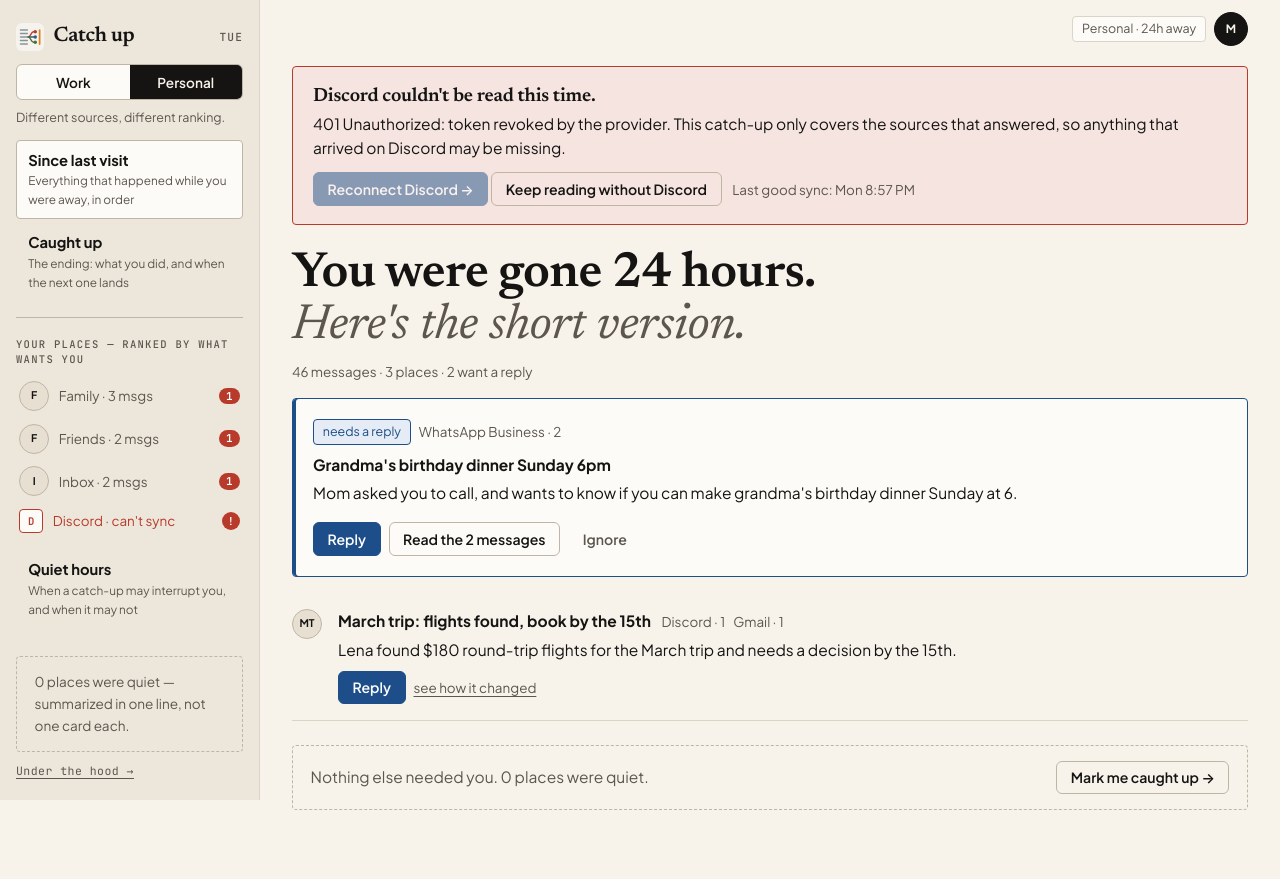
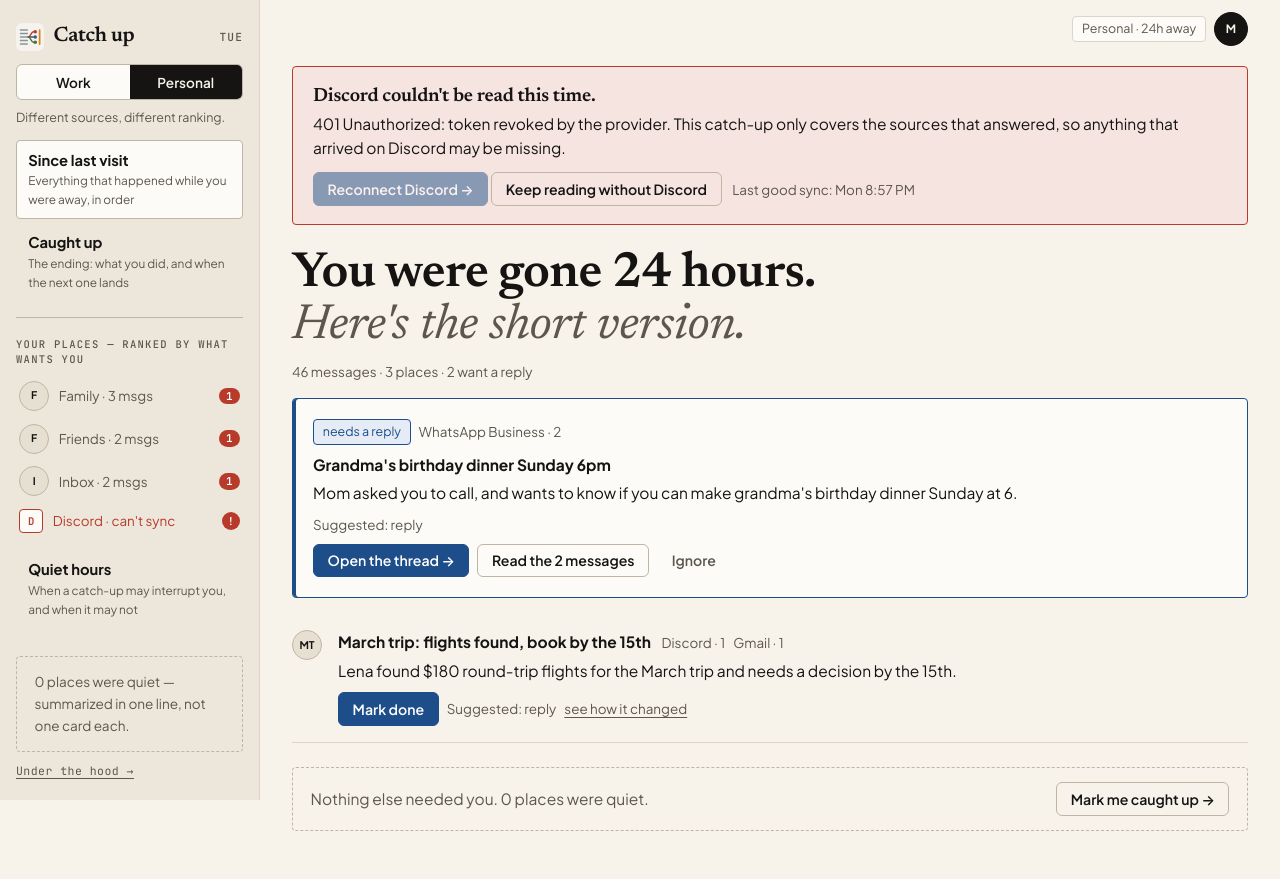
Before and after one commit to Revaant-D/5_Unopsis, a Django app: page /personal/catchup/ in a window 1280 px wide. Before the commit the page ends 810 px from the top, so only its background shows below. Run offline with Django 5.2, Linux system fonts and the light colour scheme; a user stored in the database is signed in; data comes from the database, SQL or seed files in the repository.

Commit message:
B-3: buttons say Mark done; the suggested action is shown as text
Handled and catch-up buttons only ever marked an item done, but read
'Approve payment' or 'Reply'. They now say 'Mark done', with 'Suggested: ...'
beside them. Adds a lowerfirst filter for that text.

Co-Authored-By: Claude <noreply@anthropic.com>

```diff
--- a/templates/unopsis/app/personal_catchup.html
+++ b/templates/unopsis/app/personal_catchup.html
@@ -28,9 +28,10 @@
         {% for chip in lead.chips %}<span class="meta">{{ chip.label }} · {{ chip.count }}</span>{% empty %}{% endfor %}
       </p>
       <p class="mb-1"><strong>{{ lead.title }}</strong></p>
-      <p>{{ lead.summary }}</p>
+      <p class="mb-2">{{ lead.summary }}</p>
+      {% if lead.primary.label %}<p class="meta mb-2">Suggested: {{ lead.primary.label|lowerfirst }}</p>{% endif %}
       <div class="d-flex flex-wrap gap-2">
-        <a class="btn-app btn-app--primary" href="{% url 'app-thread' 'personal' lead.pk %}">{{ lead.primary.label|default:"Reply in thread" }}</a>
+        <a class="btn-app btn-app--primary" href="{% url 'app-thread' 'personal' lead.pk %}">Open the thread →</a>
         <a class="btn-app" href="{% url 'app-thread' 'personal' lead.pk %}?show=all">Read the {{ lead.messages.all|length }} message{{ lead.messages.all|length|pluralize }}</a>
         <form method="post" action="{% url 'app-item-action' lead.pk %}">{% csrf_token %}
           <input type="hidden" name="action" value="dismiss">
@@ -54,8 +55,9 @@
           <form method="post" action="{% url 'app-item-action' item.pk %}">{% csrf_token %}
             <input type="hidden" name="action" value="handle">
             <input type="hidden" name="return_to" value="catchup">
-            <button class="btn-app btn-app--primary" type="submit" title="Marks this handled in Unopsis — nothing is sent anywhere">{{ item.primary.label|default:"Done" }}</button>
+            <button class="btn-app btn-app--primary" type="submit" title="Marks this done in Unopsis. Nothing is sent anywhere.">Mark done</button>
           </form>
+          {% if item.primary.label %}<span class="meta align-self-center">Suggested: {{ item.primary.label|lowerfirst }}</span>{% endif %}
           {% if item.deadline_at %}<button type="button" class="btn-app" disabled title="Unopsis is read-only — nothing is added on your behalf">Add to calendar</button>{% endif %}
           <a class="meta align-self-center" href="{% url 'app-thread' 'personal' item.pk %}">see how it changed</a>
         </div>
--- a/unopsis/templatetags/app_ui.py
+++ b/unopsis/templatetags/app_ui.py
@@ -13,6 +13,14 @@ def initials(name):
 
 
 @register.filter
+def lowerfirst(value):
+    """ "Approve payment" -> "approve payment", for "Suggested: ..." after a colon.
+    Only the first letter changes, so names keep their capitals ("Reply to Prof. Ramirez")."""
+    text = str(value or "")
+    return text[:1].lower() + text[1:]
+
+
+@register.filter
 def provider_letter(value):
     """The one-letter source tile: a Connection or a label -> "G", "S", "W"; nothing -> "·"."""
     if value is None:
```
Also changed, not shown: templates/unopsis/app/handled.html (+9 -5 lines), unopsis/test_app_ui.py (+14 -3 lines).
